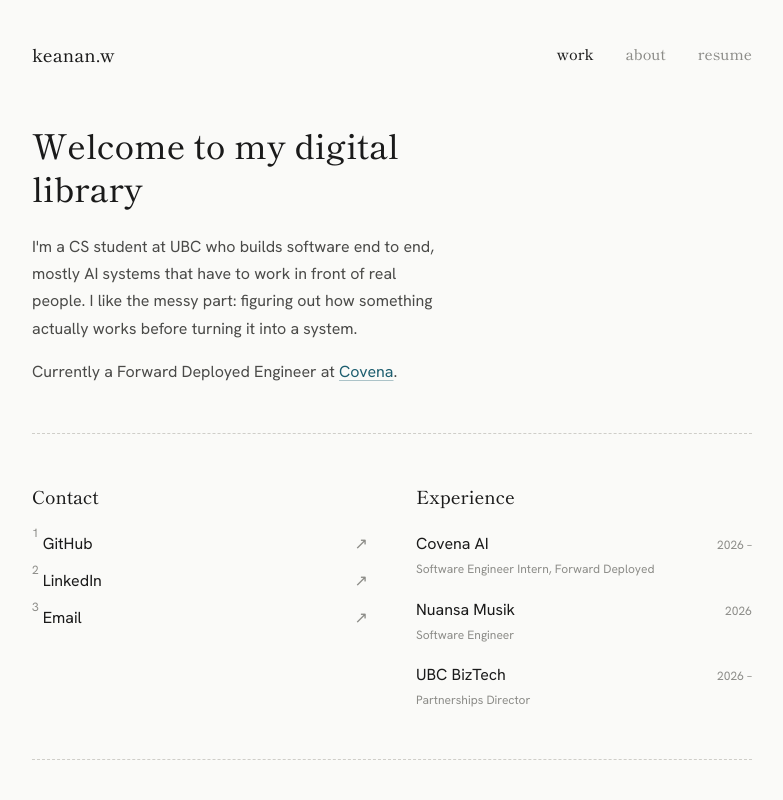
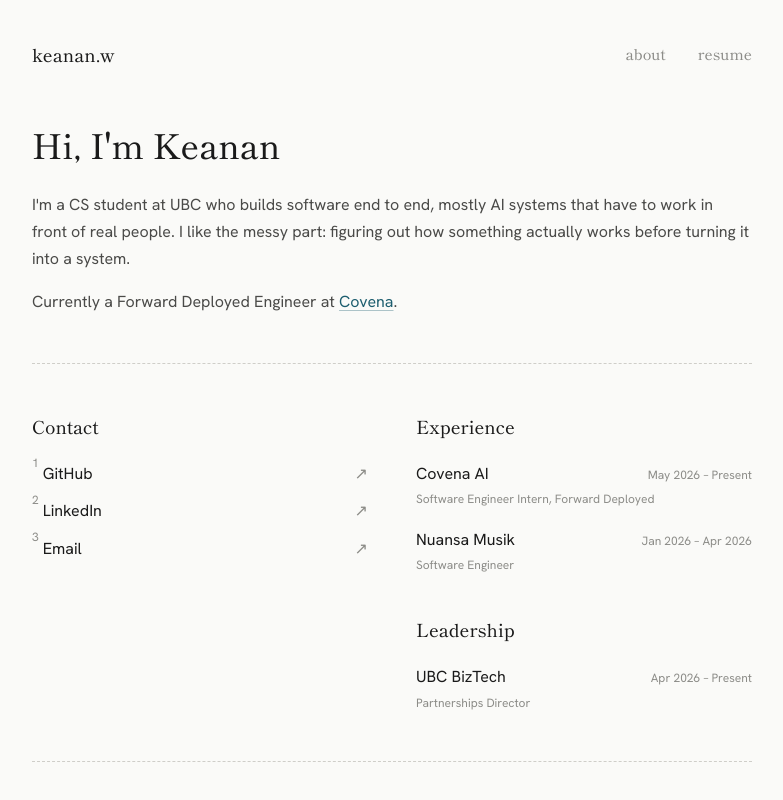
Before and after one commit to keananwongso/keananwongso.com, a Next.js app: page / in a window 1280 px wide. Shown: the top 800 px of the page, without its empty margins (248-1031 px from the left). Built offline with nearby package versions, Linux system fonts and the light colour scheme.

Commit message:
Widen prose to full column, drop work nav, split experience and leadership

```diff
--- a/app/about/page.tsx
+++ b/app/about/page.tsx
@@ -30,7 +30,7 @@ function renderFact(text: string) {
 export default function AboutPage() {
   return (
     <div className="pt-4 pb-4">
-      <section className="max-w-[46ch]">
+      <section>
         <h1 className="font-display text-[clamp(26px,3.4vw,34px)] font-medium leading-tight text-ink">
           {ABOUT.heading}
         </h1>
--- a/app/collection/[slug]/page.tsx
+++ b/app/collection/[slug]/page.tsx
@@ -59,7 +59,7 @@ export default async function ProjectPage({
       </div>
 
       {/* Statement */}
-      <div className="mt-12 max-w-[48ch]">
+      <div className="mt-12">
         <h2 className="font-display text-[clamp(24px,3vw,30px)] font-medium leading-snug text-ink">
           {project.statement}
         </h2>
@@ -80,7 +80,7 @@ export default async function ProjectPage({
       )}
 
       {/* Case-study sections */}
-      <div className="mt-12 max-w-[48ch] space-y-12">
+      <div className="mt-12 space-y-12">
         {project.sections.map((section, i) => (
           <section key={i}>
             <h3 className="label">{section.heading}</h3>
@@ -96,7 +96,7 @@ export default async function ProjectPage({
       </div>
 
       {/* Stack + link */}
-      <div className="mt-12 max-w-[48ch] space-y-4 border-t-[0.5px] border-hairline pt-8">
+      <div className="mt-12 space-y-4 border-t-[0.5px] border-hairline pt-8">
         {project.stack && (
           <p className="text-ink-soft">
             <span className="label">Stack&nbsp;&nbsp;</span>
--- a/app/page.tsx
+++ b/app/page.tsx
@@ -1,11 +1,30 @@
-import { INTRO, CONTACT, EXPERIENCE } from "@/lib/content";
+import { INTRO, CONTACT, EXPERIENCE, LEADERSHIP, type Role } from "@/lib/content";
 import ProjectGrid from "@/components/ProjectGrid";
+
+function RoleList({ title, roles }: { title: string; roles: Role[] }) {
+  return (
+    <div>
+      <h2 className="font-display text-lg font-medium text-ink">{title}</h2>
+      <ul className="mt-5 space-y-4">
+        {roles.map(({ company, role, dates }) => (
+          <li key={company}>
+            <div className="flex items-baseline justify-between gap-3">
+              <span className="text-ink">{company}</span>
+              <span className="label shrink-0">{dates}</span>
+            </div>
+            <p className="label mt-0.5">{role}</p>
+          </li>
+        ))}
+      </ul>
+    </div>
+  );
+}
 
 export default function Home() {
   return (
     <div className="pt-4 pb-4">
       {/* Intro */}
-      <section className="max-w-[46ch]">
+      <section>
         <h1 className="font-display text-[clamp(26px,3.4vw,34px)] font-medium leading-tight text-ink">
           {INTRO.heading}
         </h1>
@@ -26,7 +45,7 @@ export default function Home() {
 
       <hr className="my-12 border-0 border-t border-dashed border-hairline-strong" />
 
-      {/* Contact + Experience */}
+      {/* Contact + Experience/Leadership */}
       <section className="grid grid-cols-1 gap-12 sm:grid-cols-2">
         <div>
           <h2 className="font-display text-lg font-medium text-ink">Contact</h2>
@@ -52,21 +71,9 @@ export default function Home() {
           </ul>
         </div>
 
-        <div>
-          <h2 className="font-display text-lg font-medium text-ink">
-            Experience
-          </h2>
-          <ul className="mt-5 space-y-4">
-            {EXPERIENCE.map(({ company, role, year }) => (
-              <li key={company}>
-                <div className="flex items-baseline justify-between gap-3">
-                  <span className="text-ink">{company}</span>
-                  <span className="label shrink-0">{year}</span>
-                </div>
-                <p className="label mt-0.5">{role}</p>
-              </li>
-            ))}
-          </ul>
+        <div className="space-y-10">
+          <RoleList title="Experience" roles={EXPERIENCE} />
+          <RoleList title="Leadership" roles={LEADERSHIP} />
         </div>
       </section>
 
--- a/components/Nav.tsx
+++ b/components/Nav.tsx
@@ -4,7 +4,6 @@ import Link from "next/link";
 import { usePathname } from "next/navigation";
 
 const NAV_LINKS = [
-  { href: "/", label: "work" },
   { href: "/about", label: "about" },
   { href: "/resume", label: "resume" },
 ];
@@ -12,10 +11,7 @@ const NAV_LINKS = [
 export default function Nav() {
   const pathname = usePathname();
 
-  const isActive = (href: string) =>
-    href === "/"
-      ? pathname === "/" || pathname.startsWith("/collection")
-      : pathname.startsWith(href);
+  const isActive = (href: string) => pathname.startsWith(href);
 
   return (
     <header className="mx-auto flex w-full max-w-3xl items-center justify-between px-6 py-8 md:py-10">
--- a/lib/content.ts
+++ b/lib/content.ts
@@ -12,7 +12,7 @@ export const LINKS = {
 };
 
 export const INTRO = {
-  heading: "Welcome to my digital library",
+  heading: "Hi, I'm Keanan",
   body: "I'm a CS student at UBC who builds software end to end, mostly AI systems that have to work in front of real people. I like the messy part: figuring out how something actually works before turning it into a system.",
   // Rendered as: "Currently {currentRole.text} {currentRole.link.label}."
   currentRole: {
@@ -28,26 +28,32 @@ export const CONTACT: { label: string; href: string }[] = [
   { label: "Email", href: LINKS.email },
 ];
 
-/** Roles at a company — the Experience block. Not the project grid. */
-export const EXPERIENCE: {
+export interface Role {
   company: string;
   role: string;
-  year: string;
-}[] = [
+  dates: string;
+}
+
+/** Software roles — the Experience block. */
+export const EXPERIENCE: Role[] = [
   {
     company: "Covena AI",
     role: "Software Engineer Intern, Forward Deployed",
-    year: "2026 –",
+    dates: "May 2026 – Present",
   },
   {
     company: "Nuansa Musik",
     role: "Software Engineer",
-    year: "2026",
+    dates: "Jan 2026 – Apr 2026",
   },
+];
+
+/** Leadership / club roles — separate from software experience. */
+export const LEADERSHIP: Role[] = [
   {
     company: "UBC BizTech",
     role: "Partnerships Director",
-    year: "2026 –",
+    dates: "Apr 2026 – Present",
   },
 ];
 
```
